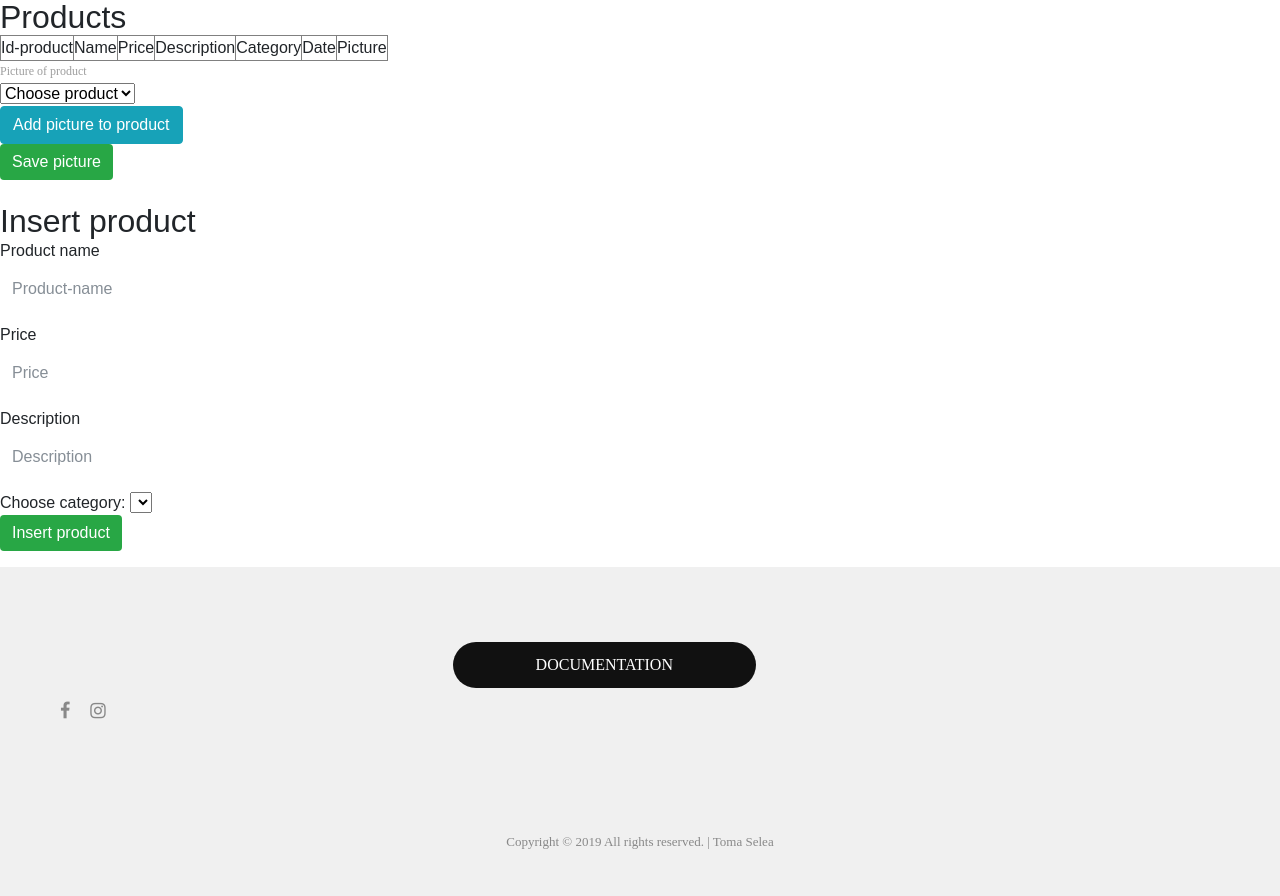
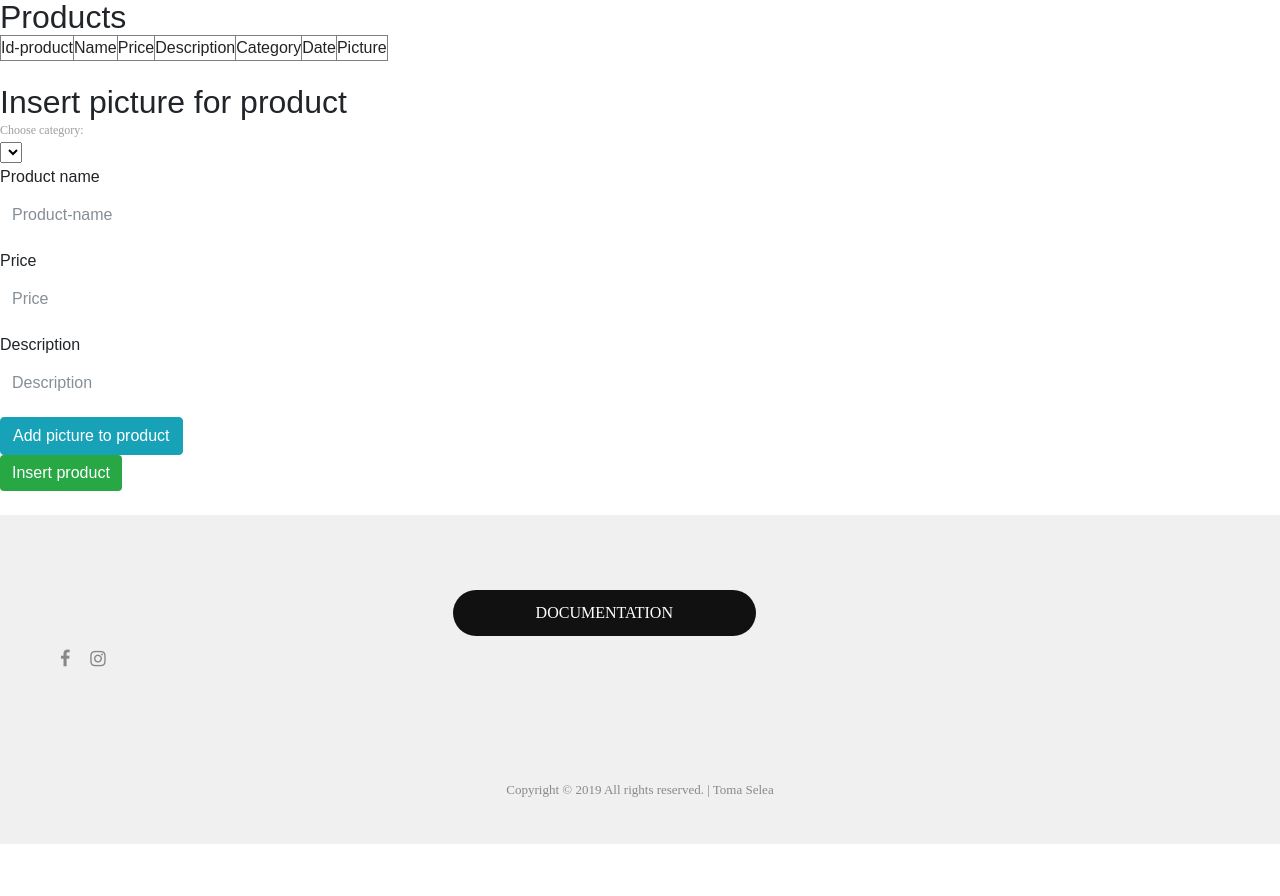
Before and after one commit to tomica95/php-shop, a PHP site: the page made by pages/views/admin/products.php in a window 1280 px wide. After the commit the page ends 844 px from the top, so only its background shows below. Run offline with PHP 8.4, Linux system fonts and the light colour scheme; the template is opened without the code that fills it, so the values that code supplies are empty; some libraries are stand-ins or nearby versions; some web fonts are replaced.

Commit message:
insert product with picture

```diff
--- a/pages/views/admin/products.php
+++ b/pages/views/admin/products.php
@@ -46,39 +46,23 @@
 
 
     </div>
-
+    </br>
+                        <h2>Insert picture for product</h2>
                         <form action="models/admin/product/insert_picture.php" method="POST" enctype="multipart/form-data">
-
-                        <p style="color: #9e9e9e;font-size: 12px;font-weight:400;">Picture of product</p>
-
-                        <select name="product_id">
-                            <option>Choose product</option>
-                            <?php foreach($products as $product): ?>
-                            <option value="<?=$product->id?>"><?=$product->product_name?></option>
-                            <?php endforeach; ?>
-                        </select>
-
-                        <div class="input-field">
-                          <button type="button" onclick="document.getElementById('productPicture').click()" class="btn btn-info">Add picture to product</button>
-                          <span id="productPictureValue"></span>
-
-                          <input type="file" name="pictue" id="productPicture" style="display:none;" onchange="document.getElementById('productPictureValue').innerHTML=this.value;"/>
-                        </div>
-
-                        <div class="input-field">
-                            <input type="submit" value="Save picture" name="savePicture" class="btn btn-success"/>
-                        </div>
-
-                      </form>
-                      </br>
-
-                      <h2>Insert product</h2>
 
 
 
+                        <p style="color: #9e9e9e;font-size: 12px;font-weight:400;">Choose category:</p>
+                  <select name="category_id">
 
-                 <form action="models/admin/product/insert_product.php" method="POST">
-                  <div class="form-group">
+
+                    <?php foreach($categories as $category): ?>
+                    <option value="<?=$category->id?>"><?=$category->category_name?></option>
+                    <?php endforeach; ?>
+
+                    </select>
+
+                        <div class="form-group">
                     <label for="username">Product name</label>
                     <input type="text" name="product-name"  tabindex="1" class="form-control" placeholder="Product-name" value="">
                   </div>
@@ -90,20 +74,20 @@
                     <label for="confirm-password">Description</label>
                     <input type="text" name="description"  tabindex="2" class="form-control" placeholder="Description">
                   </div>
-                  Choose category:
-                  <select name="category_id">
 
 
-                    <?php foreach($categories as $category): ?>
-                    <option value="<?=$category->id?>"><?=$category->category_name?></option>
-                    <?php endforeach; ?>
+                        <div class="input-field">
+                          <button type="button" onclick="document.getElementById('productPicture').click()" class="btn btn-info">Add picture to product</button>
+                          <span id="productPictureValue"></span>
 
-                    </select>
-                  <div class="form-group">
-                    <div class="row">
-                      <div class="col-sm-6 col-sm-offset-3">
-                        <input type="submit" name="insert-product" tabindex="4" class="btn btn-success" value="Insert product">
-                      </div>
-                    </div>
-                  </div>
-                </form>
+                          <input type="file" name="pictue" id="productPicture" style="display:none;" onchange="document.getElementById('productPictureValue').innerHTML=this.value;"/>
+                        </div>
+
+                        <div class="input-field">
+                            <input type="submit" value="Insert product" name="savePicture" class="btn btn-success"/>
+                        </div>
+
+
+
+                      </form>
+                      </br>
```
Also changed, not shown: models/admin/product/insert_picture.php (+7 -1 lines), models/admin/product/insert_product.php (+6 -10 lines), assets/img/small/15606215722016-Alfa-Romeo-Giulia-V15-1080.jpg (deleted).
